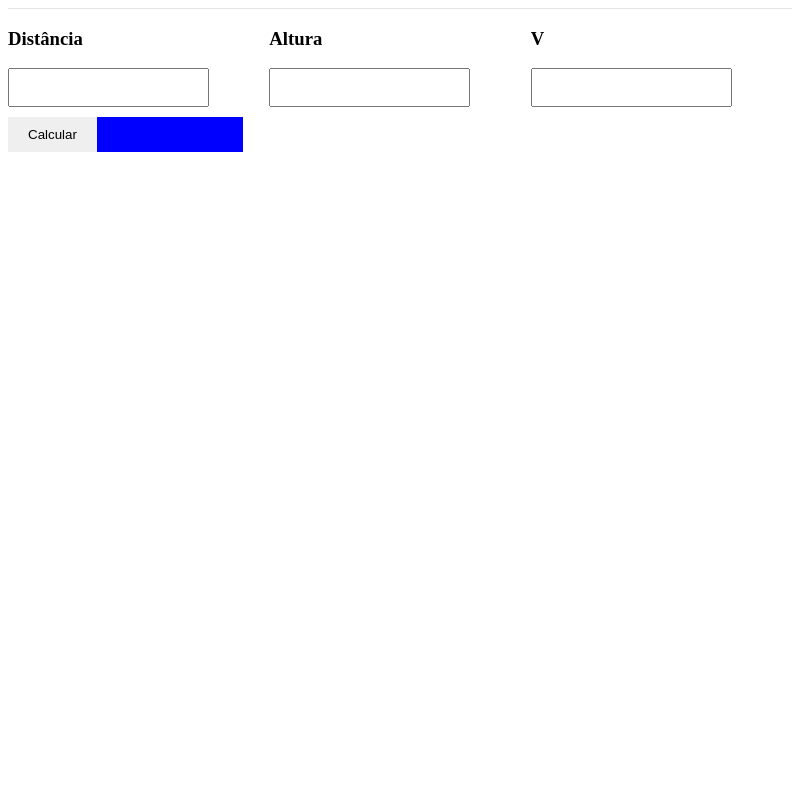
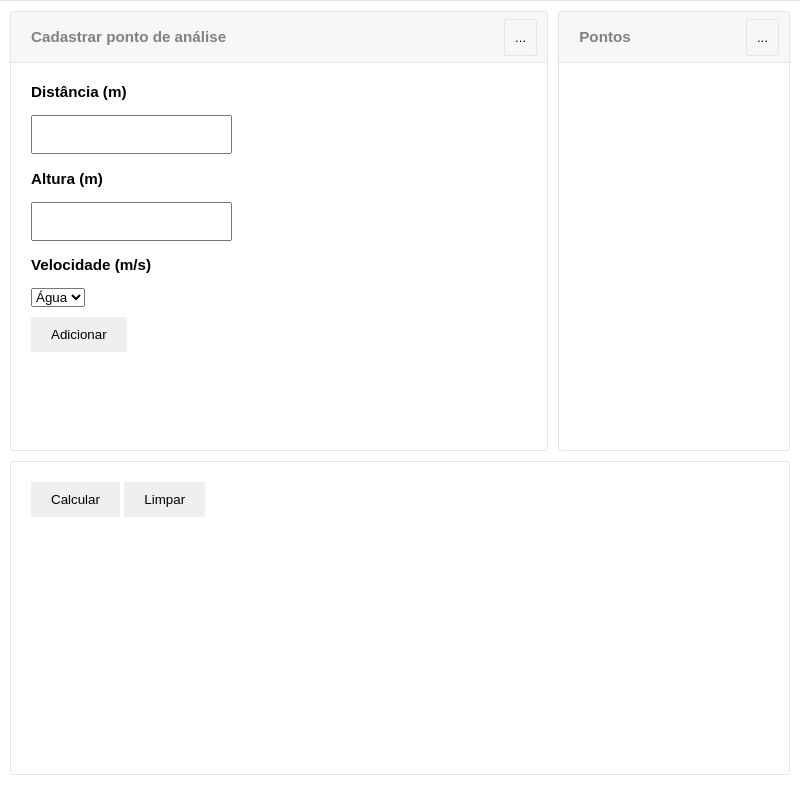
Before and after one commit to mcosta21/modelagem-sismica-electron, an Electron app: page index.html in a window 800 px wide. Drawn offline with Linux system fonts and the light colour scheme.

Commit message:
Update de layout e função

```diff
--- a/index.html
+++ b/index.html
@@ -4,31 +4,54 @@
 <title>Modelagem Sísmica Simplificada em Meios Isotrópicos</title>
 </head>
 <link rel="stylesheet" type="text/css" href="./src/css/index.css">
+<link href="https://fonts.googleapis.com/css?family=Nunito:400,600,700&display=swap" rel="stylesheet">
 <body>
-
-        <div class="container" >
-
-                <div>
-                    <h3>Distância</h3>
+    <div class="container height55vh">
+        <div id="painelCadastro" class="width70" >
+            <div class="titulo">
+                <h3>Cadastrar ponto de análise</h3>
+                <button class="btn_icon">...</button>
+            </div>
+            <div class="cadastro">
+                <div class="box_cadastro">
+                    <h3>Distância (m)</h3>
                     <input class="input" type="text" name="distancia" id="distancia"/>
                 </div>
 
-                <div>
-                    <h3>Altura</h3>
+                <div class="box_cadastro">
+                    <h3>Altura (m)</h3>
                     <input class="input" type="text" name="altura" id="altura"/>
                 </div>
 
-                <div>
-                    <h3>V</h3>
-                    <input class="input" type="text" name="v" id="v"/>
+                <div class="box_cadastro">
+                    <h3>Velocidade (m/s)</h3>
+                    <select id="material">
+                        <option value="agua">Água</option>
+                        <option value="sal">Sal</option>
+                    </select>
                 </div>
-
+                <div style="margin-top: 10px">
+                    <button class="btn" onclick="adicionarPonto()">Adicionar</button>
+                </div>
+            </div>
         </div>
 
-        <div class="container width30" style="background: blue">
+        <div id="painelObjetos" class="width30">
+            <div class="titulo">
+                <h3>Pontos</h3>
+                <button class="btn_icon">...</button>
+            </div>
+            <div id="listaPontos">
+
+            </div>
+        </div>
+    </div>
+
+    <div id="painelResultado" class="height35vh">
             <button class="btn" onclick="calcular()">Calcular</button>
+            <button class="btn" onclick="limpar()">Limpar</button>
             <div id="resultado"></div>
-        </div>
+    </div>
 <script type="text/javascript" src="src/js/index.js"></script>
 </body>
 </html>
--- a/package.json
+++ b/package.json
@@ -14,6 +14,7 @@
   "dependencies": {
     "chart.js": "^2.8.0",
     "electron-chartjs": "^1.0.0",
+    "electron-log": "^3.0.8",
     "electron-reload": "^1.5.0",
     "nodemon": "^1.19.3"
   }
--- a/src/css/index.css
+++ b/src/css/index.css
@@ -1,10 +1,20 @@
 
 body{
-    border-top: 1px solid #e5e5e5
+    border-top: 1px solid #e5e5e5;
+    margin: 0;
+    font-family: 'Source Sans Pro', sans-serif;
 }
 .container{
-    margin-bottom: 10px;
+    margin: 10px;
     display: flex;
+}
+
+.height55vh{
+    height: 55vh
+}
+
+.height35vh{
+    height: 34vh
 }
 
 .width70{
@@ -15,13 +25,17 @@ body{
     width: 30%
 }
 
-.container div {
-    flex: 1;
-  }
-
 .btn{
     padding: 10px 20px;
     border: none;
+}
+
+.btn_icon{
+   background: transparent;
+   padding: 10px;
+   border: 1px solid #e5e5e5;
+   border-radius: 2px;
+   margin-top: -3px
 }
 
 .input{
@@ -32,6 +46,86 @@ body{
     color: red
 }
 
-#painel_objetos{
-    overflow-y: scroll
+#painelObjetos{
+    overflow-y: scroll;
+    margin-left: 10px;
+    border-radius: 3px;
+    border: 1px solid #e5e5e5;
 }
+
+.ponto{
+    border: 1px solid #e5e5e5;
+    padding: 10px;
+    font-family: 'Source Sans Pro', sans-serif;
+    font-size: 12px;
+    font-weight: 400
+}
+
+.ponto li{
+    list-style-type: none;
+    margin: 0;
+    padding: 0;
+}
+
+.ponto .sequencia{
+    padding: 5px;
+    width: 40px;
+    text-align: center;
+    background: #5edfff;
+    font-weight: 600;
+    border-radius: 20px;
+}
+
+.ponto .separador{
+    margin-top: 6px;
+    border-bottom: 1px solid #e5e5e5
+}
+
+.ponto .linha{
+    font-size: 12px;
+    line-height: 30px;
+}
+
+#painelCadastro{
+    border-radius: 3px;
+    overflow: auto;
+    border: 1px solid #e5e5e5;
+}
+
+#painelResultado{
+    margin: 10px;
+    border-radius: 3px;
+    border: 1px solid #e5e5e5;
+    padding: 20px;
+}
+
+.titulo{
+    height:30px;
+    padding: 10px;
+    background: #f7f7f7;
+    border-bottom: 1px solid #e5e5e5;
+    font-size: 13px;
+    color: #818181
+}
+
+.titulo h3{
+    margin-top: 6px;
+    margin-left: 10px;
+    float: left;
+}
+
+.titulo button{
+    float: right
+}
+
+#listaPontos{
+    padding: 5px 20px;
+}
+
+.cadastro{
+    padding: 5px 20px;
+}
+
+.box_cadastro{
+    font-size: 13px
+}
--- a/src/js/index.js
+++ b/src/js/index.js
@@ -1,17 +1,82 @@
+
 
 function calcular(){
+    let distanciaTotal = 0
+    let alturaTotal = 0
+    let tempoTotal = 0
+    for(i=0; i < arrayPontos.length; i++){
+        distanciaTotal += Number(arrayPontos[i].distancia)
+        alturaTotal += Number(arrayPontos[i].altura)
+        tempoTotal += Number(arrayPontos[i].tempo)
+    }
+    resultado.innerHTML = "<ul> "
+                        + "<li> Distância Total: " + distanciaTotal + "cm </li>"
+                        + "<li> Altura Total: " + alturaTotal + "cm </li>"
+                        + "<li> Tempo Total: " + tempoTotal + "s </li>"
+                        + "</div>"
+}
+
+let arrayPontos = []
+
+function adicionarPonto(){
     let distancia = document.getElementById("distancia").value
     if(distancia.length == 0){
         return
     }
+
     let altura = document.getElementById("altura").value
     if(altura.length == 0){
         return
     }
-    let v = document.getElementById("v").value
-    if(v.length == 0){
-        return
+
+    let material = document.getElementById("material").value
+    let velocidade = obterVelocidade(material)
+
+    let tempo = Math.sqrt(Math.pow(Number.parseFloat(altura), 2) + (Math.pow(Number.parseFloat(distancia), 2) / 4)) / Number.parseFloat(velocidade)
+
+    let pontoJson = {
+                        "sequencia": arrayPontos.length,
+                        "distancia": Number(distancia),
+                        "altura": altura,
+                        "velocidade": velocidade,
+                        "tempo": tempo
+                    }
+
+    arrayPontos.push(pontoJson)
+
+    let ponto =   "<ul class='ponto'>"
+                + "   <li class='sequencia'> N° " + arrayPontos.length + "</li> "
+                + "   <li class='separador'></li> "
+                + "   <li class='linha'> Distância: <strong>" + distancia + "m</strong> </li> "
+                + "   <li class='linha'> Altura: <strong>" + altura + "m</strong></li> "
+                + "   <li class='linha'> Velocidade: <strong>" + velocidade + "m/s</strong></li> "
+                + "   <li class='linha'> Tempo: <strong>" + tempo + "s</strong></li> "
+                + "</ul>"
+
+    let lista = document.getElementById("listaPontos")
+    lista.innerHTML += ponto
+
+    distancia = document.getElementById("distancia").value = ''
+    altura = document.getElementById("altura").value = ''
+}
+
+function obterVelocidade(material){
+    if(material == 'agua'){
+        return 9
     }
-    let tempo = Math.sqrt(Math.pow(Number.parseFloat(altura), 2) + (Math.pow(Number.parseFloat(distancia), 2) / 4)) / Number.parseFloat(v)
-    resultado.innerHTML = tempo
+    else if(material == 'sal'){
+        return 19
+    }
+    else{
+        return null
+    }
 }
+
+function limpar(){
+    arrayPontos = []
+    let lista = document.getElementById("listaPontos")
+    lista.innerHTML = ''
+    resultado.innerHTML = ''
+    let distancia = document.getElementById("distancia").value = ''
+    let altura = document.getElementById("altura").value = ''
+}
```
Also changed, not shown: main.js (line endings or trailing spaces), 1 other file.
